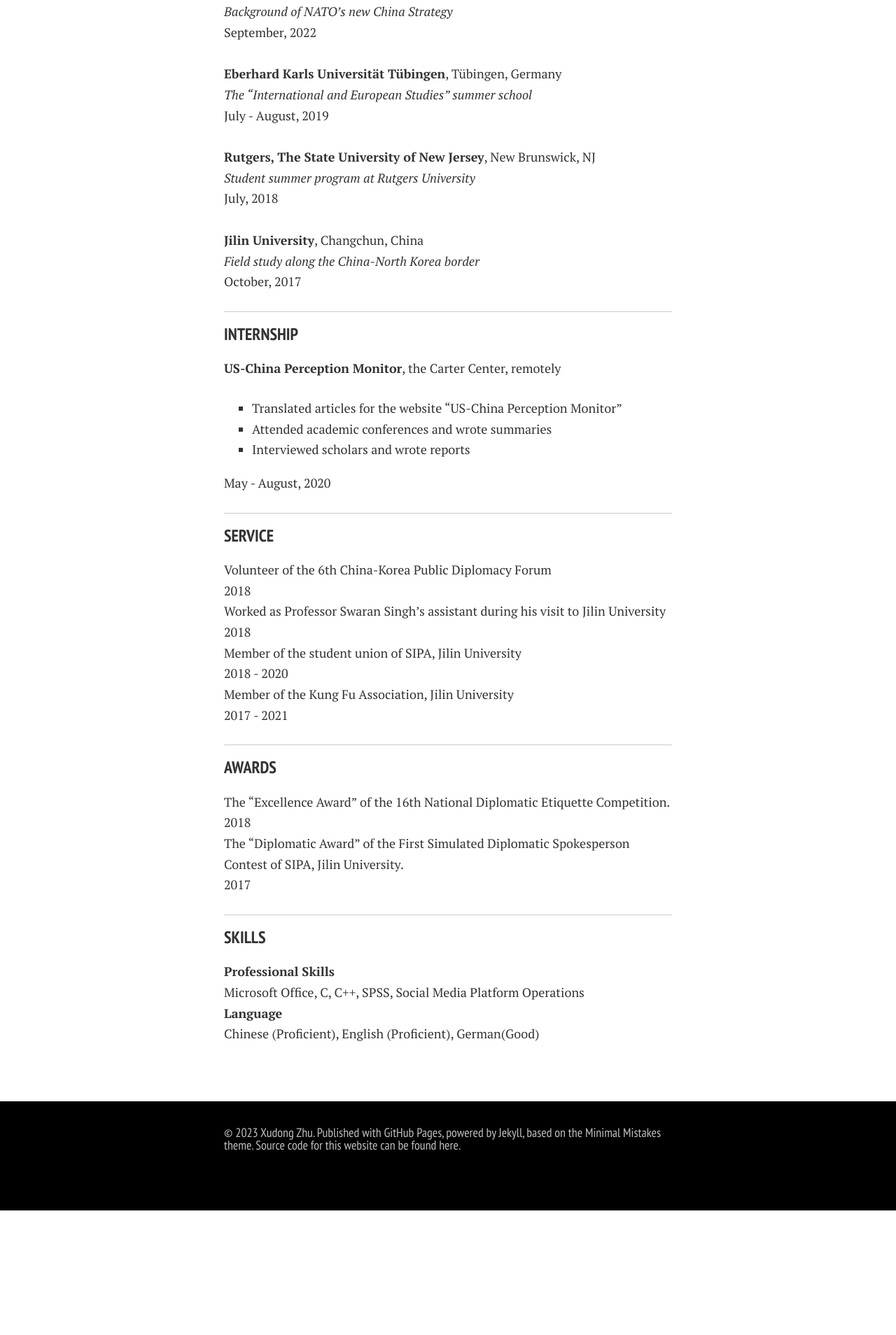
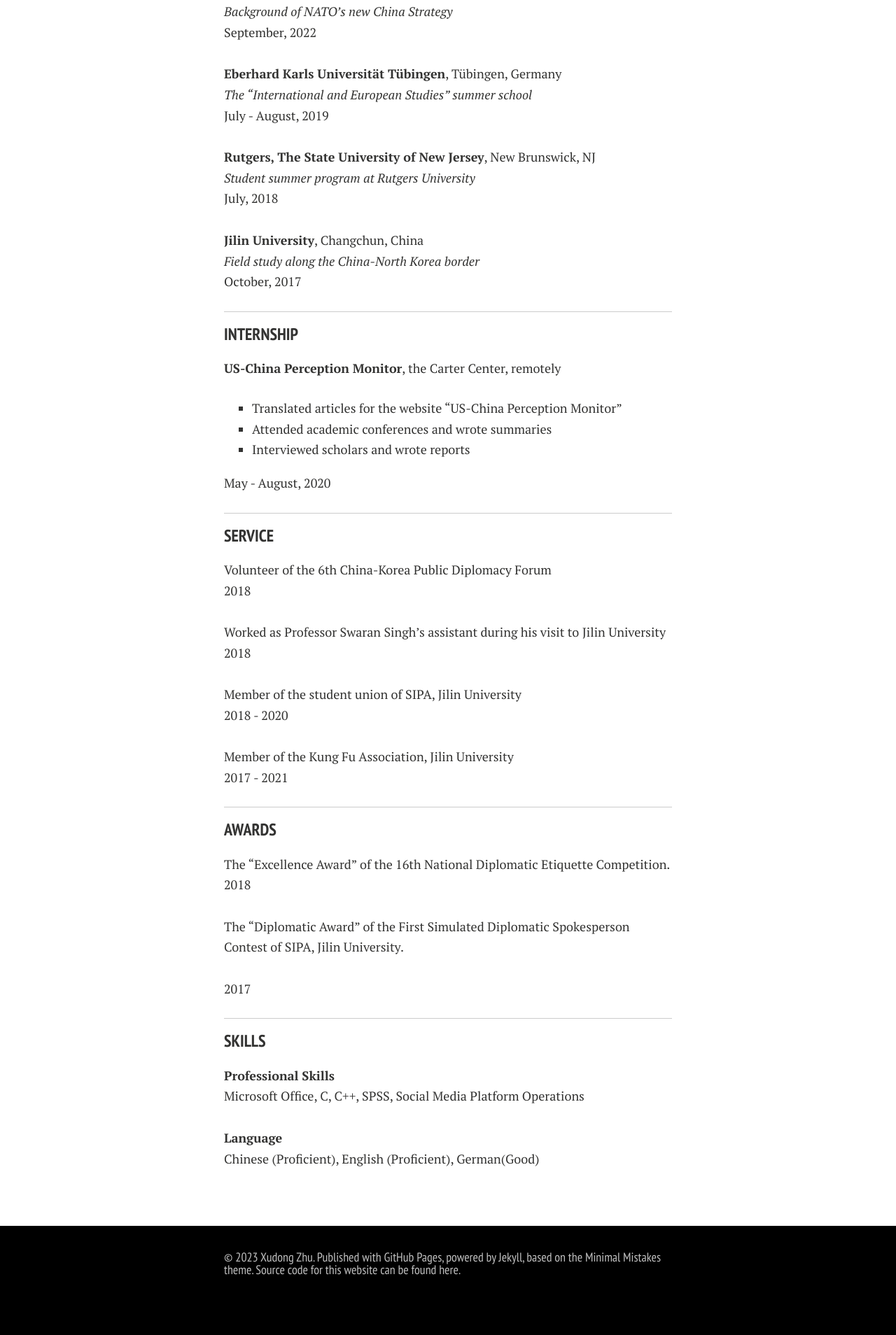
Before and after one commit to x-zhu01/x-zhu01.github.io, a Jekyll site: the page built from hobbies.md, in a window 1280 px wide. Shown: the part 1046-2954 px from the top of the page at 70% size. Built offline with Jekyll 4.4.1, drawn with Linux system fonts in a browser that asks for light colours; nearby versions of some CDN libraries; comment, search, counter and statistics services are not loaded; a style sheet for code colours, icons or effects is not loaded; before the commit the page ends 2776 px from its top, so only the background shows below that.

Commit message:
Update hobbies.md

```diff
--- a/hobbies.md
+++ b/hobbies.md
@@ -57,24 +57,30 @@
 
 ### SERVICE
 Volunteer of the 6th China-Korea Public Diplomacy Forum <br>
-2018 <br>
+2018
+<br><br>
 Worked as Professor Swaran Singh’s assistant during his visit to Jilin University <br>
-2018 <br>
+2018
+<br><br>
 Member of the student union of SIPA, Jilin University <br>
-2018 - 2020 <br>
+2018 - 2020
+<br><br>
 Member of the Kung Fu Association, Jilin University <br>
-2017 - 2021 <br>
+2017 - 2021<br>
 <hr>
 
 ### AWARDS
 The “Excellence Award” of the 16th National Diplomatic Etiquette Competition. <br>
-2018 <br>
-The "Diplomatic Award" of the First Simulated Diplomatic Spokesperson Contest of SIPA, Jilin University. <br>
+2018
+<br><br>
+The "Diplomatic Award" of the First Simulated Diplomatic Spokesperson Contest of SIPA, Jilin University.
+<br><br>
 2017 <br>
 <hr>
 
 ### SKILLS
 **Professional Skills** <br>
-Microsoft Office, C, C++, SPSS, Social Media Platform Operations <br>
+Microsoft Office, C, C++, SPSS, Social Media Platform Operations
+<br><br>
 **Language** <br>
 Chinese (Proficient), English (Proficient), German(Good) <br>
```
